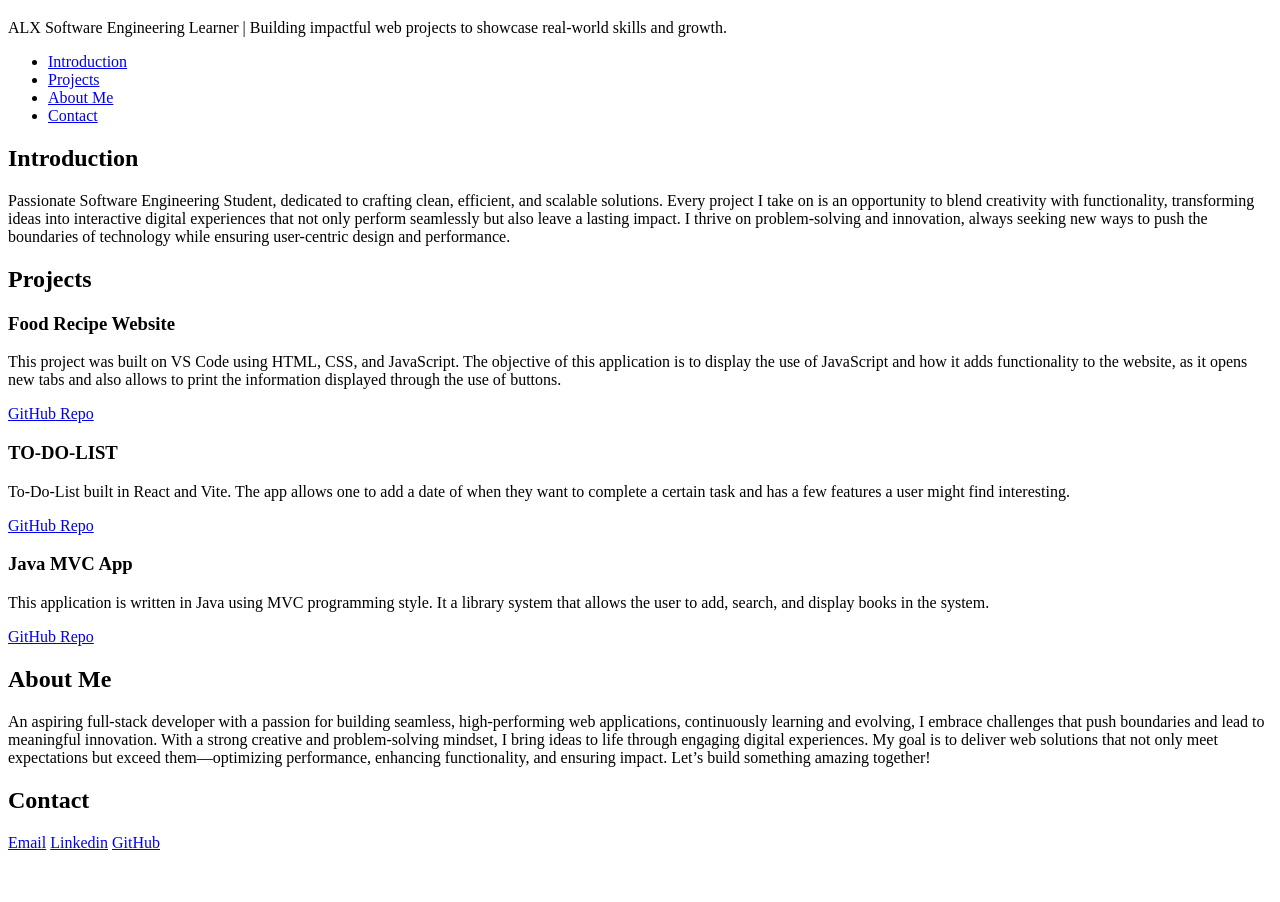
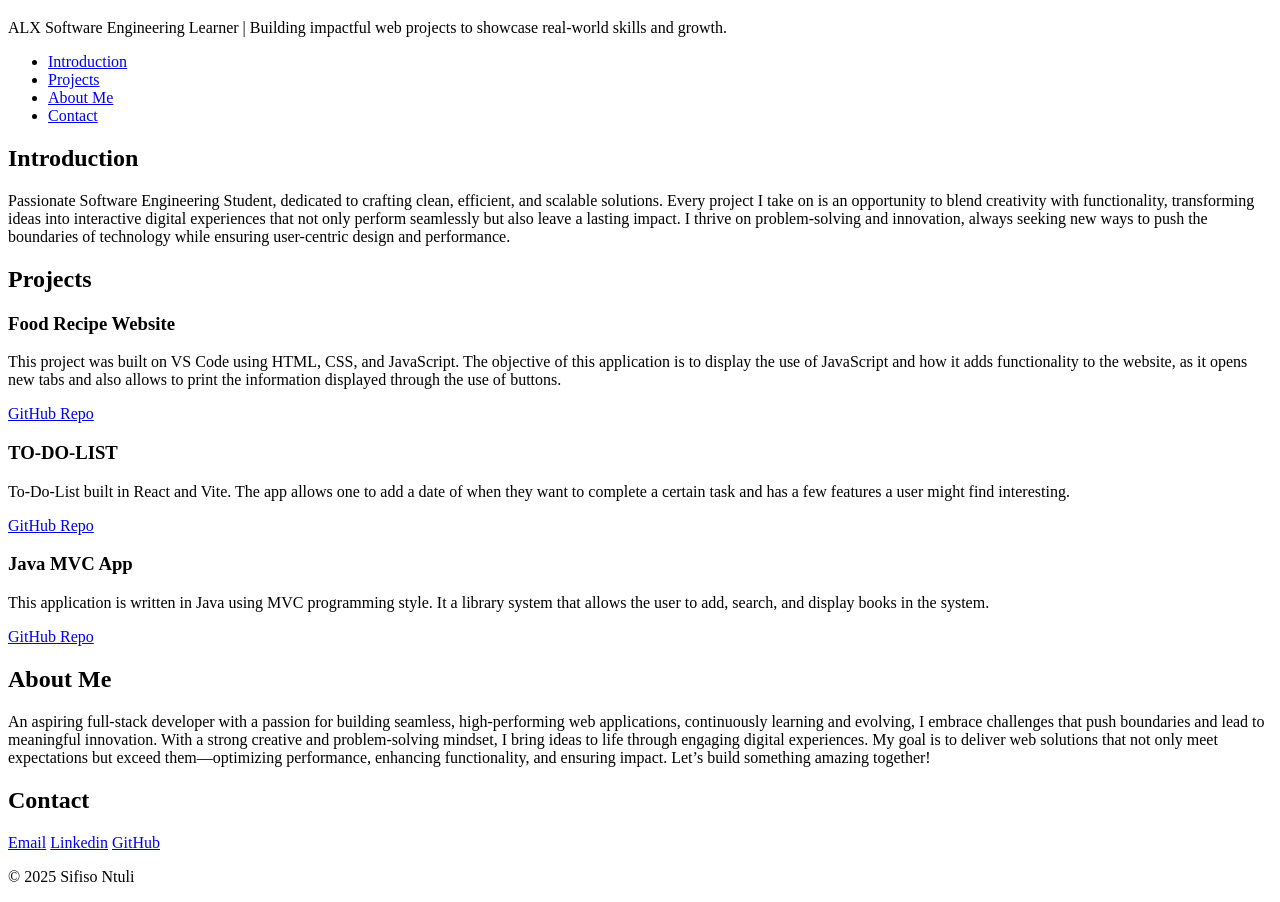
Before and after one commit to SfisoN/My_First_Portfolio, a plain HTML site: page portfolio/index.html in a window 1280 px wide. Shown: the part 61-963 px from the top of the page. Before the commit the page ends 921 px from the top, so only its background shows below. Drawn offline with Linux system fonts and the light colour scheme.

Commit message:
proper format

```diff
--- a/portfolio/index.html
+++ b/portfolio/index.html
@@ -62,5 +62,9 @@
         <a href="www.linkedin.com/in/sifiso-ntuli-565b40298">Linkedin</a>
         <a href="https://github.com/SfisoN">GitHub</a>
     </section>
+
+     <footer>
+        <p>&copy; 2025 Sifiso Ntuli</p>
+    </footer>
 </body>
 </html>
```
